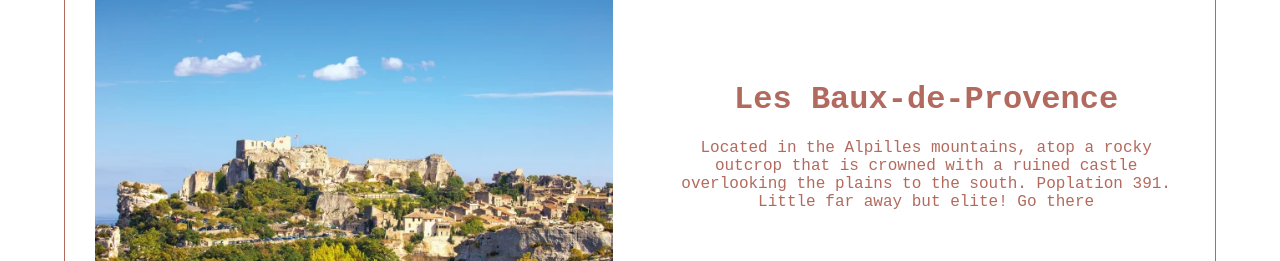
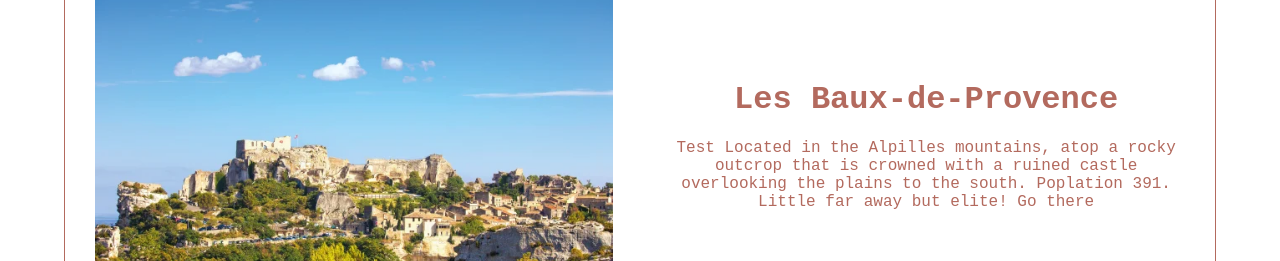
Before and after one commit to codemode10/wedding_project, a plain HTML site: page index.html in a window 1280 px wide. Shown: the part 3860-4121 px from the top of the page. Drawn offline with Linux system fonts and the light colour scheme.

Commit message:
test 12:39

```diff
--- a/index.html
+++ b/index.html
@@ -91,7 +91,7 @@
                 </div>
                 <div class="right-section6">
                     <h1>Les Baux-de-Provence</h1>
-                    <p>Located in the Alpilles mountains, atop a rocky outcrop that is crowned with a ruined castle overlooking the plains to the south. Poplation 391. Little far away but elite! Go there </p>
+                    <p>Test Located in the Alpilles mountains, atop a rocky outcrop that is crowned with a ruined castle overlooking the plains to the south. Poplation 391. Little far away but elite! Go there </p>
                 </div>
 
             </div>
```
